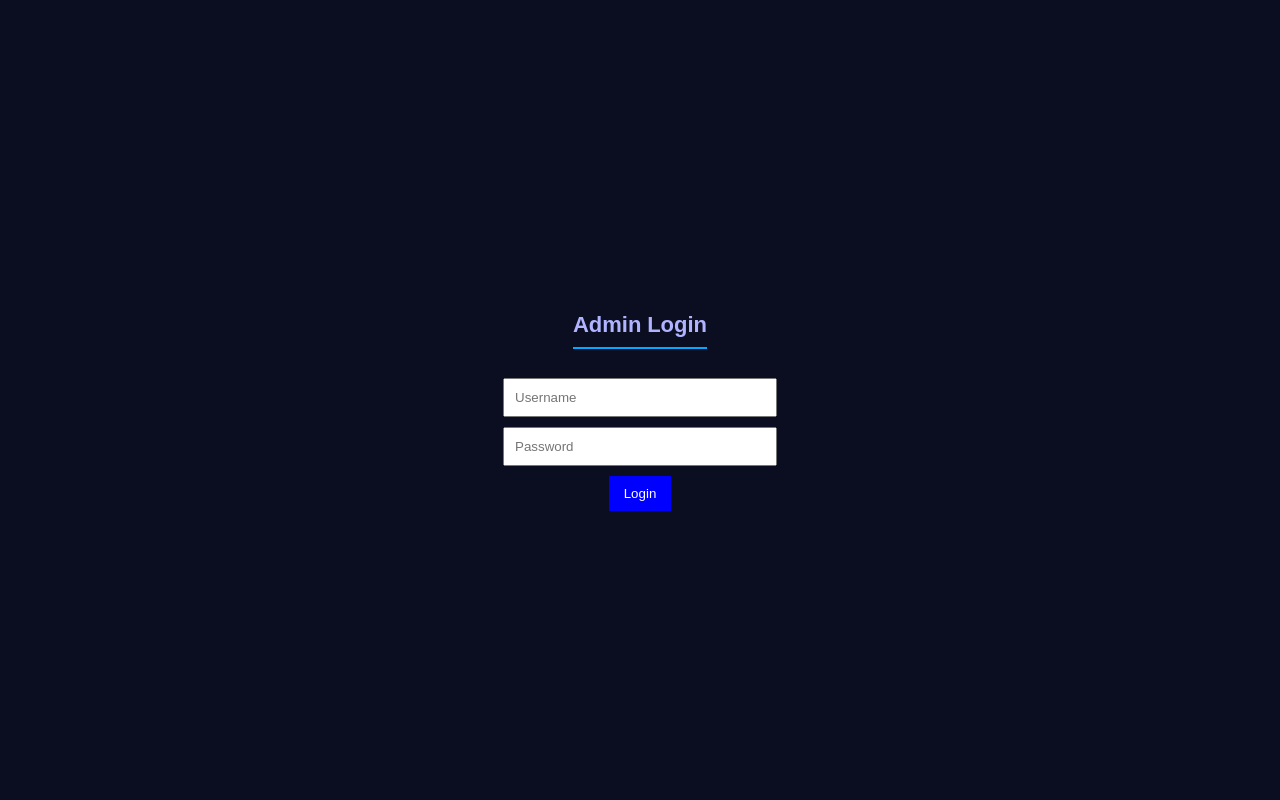
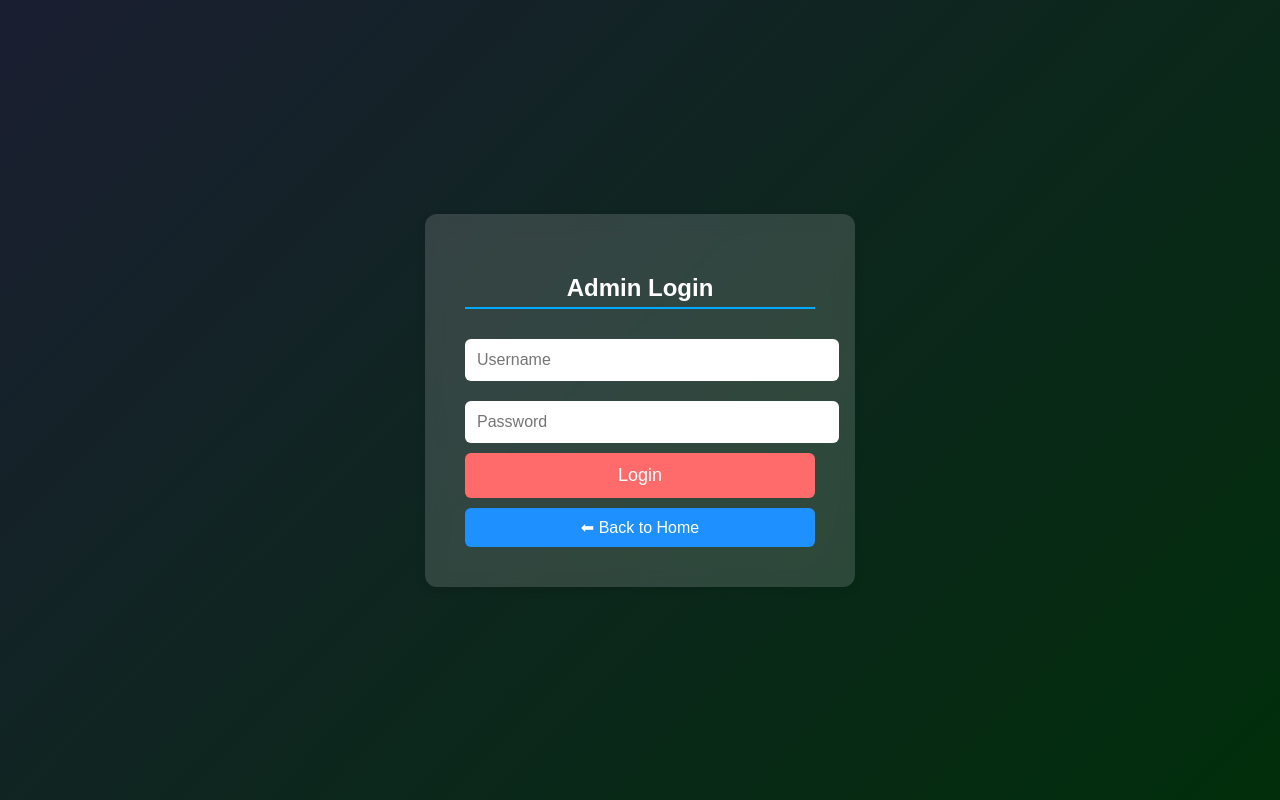
Before and after one commit to ikkyuuq/beplan, a React (Vite) app in the folder apps/web/: page /login in a window 1280 px wide. Built offline with nearby package versions, Linux system fonts and the light colour scheme.

Commit message:
edit interface login

```diff
--- a/apps/web/src/App.jsx
+++ b/apps/web/src/App.jsx
@@ -21,7 +21,6 @@ const Layout = () => {
             <li><Link to="/aboutme">About Me</Link></li>
             <li><Link to="/donate">Donate</Link></li>
             <li><Link to="/faq">FAQ</Link></li>
-              <button className="start">GET STARTED!</button>
           </ul>
         </nav>
       </header>
@@ -42,7 +41,7 @@ function App() {
           <Route path="donate" element={<Donate />} />
           <Route path="faq" element={<FAQ />} />
         </Route>
-        <Route path="login" element={<Login />} /> {/* เพิ่มหน้า Login */}
+        <Route path="login" element={<Login />} />
         <Route path="/admin" element={<AdminDashboard />} />
       </Routes>
     </Router>
--- a/apps/web/src/Login.css
+++ b/apps/web/src/Login.css
@@ -1,27 +1,79 @@
-/* src/Login.css */
-.login-container {
+  .login-container {
     display: flex;
-    flex-direction: column;
+    justify-content: center;
     align-items: center;
+    width: 100%;
+    margin: 0;
+    padding: 0;
+    font-family: "Poppins", sans-serif;
+    background: linear-gradient(135deg, #1a1e31, #012e0b);
+    height: 100vh;
+    display: flex;
     justify-content: center;
-    height: 100vh;
+    align-items: center;
+  }
+
+  .login-box {
+    background: rgba(255, 255, 255, 0.15);
+    backdrop-filter: blur(10px);
+    padding: 40px;
+    border-radius: 12px;
+    box-shadow: 0px 4px 10px rgba(0, 0, 0, 0.1);
+    text-align: center;
+    width: 350px;
+    color: white;
+  }
+
+  h2 {
+    font-size: 24px;
+    margin-bottom: 20px;
+    color: #ffffff;
   }
 
   input {
-    display: block;
-    width: 250px;
+    width: 100%;
+    padding: 12px;
     margin: 10px 0;
-    padding: 10px;
+    border: none;
+    border-radius: 6px;
+    font-size: 16px;
   }
 
-  button {
-    padding: 10px 15px;
-    background: blue;
+  .login-btn {
+    width: 100%;
+    padding: 12px;
+    border: none;
+    border-radius: 6px;
+    background: #ff6b6b;
     color: white;
-    border: none;
+    font-size: 18px;
     cursor: pointer;
+    transition: 0.3s;
   }
 
-  .error {
-    color: red;
+  .login-btn:hover {
+    background: #ff4757;
   }
+
+  .back-btn {
+    width: 100%;
+    margin-top: 10px;
+    padding: 10px;
+    border: none;
+    border-radius: 6px;
+    background: #1e90ff;
+    color: white;
+    font-size: 16px;
+    cursor: pointer;
+    transition: 0.3s;
+  }
+
+  .back-btn:hover {
+    background: #007bff;
+  }
+
+  .error-message {
+    color: #ff4444;
+    font-weight: bold;
+    margin-bottom: 10px;
+  }
--- a/apps/web/src/Login.jsx
+++ b/apps/web/src/Login.jsx
@@ -21,14 +21,15 @@ const Login = () => {
       localStorage.setItem("user", JSON.stringify(userData)); // 👉 เก็บข้อมูล User ลง localStorage
       navigate("/admin"); // ไปที่หน้า Admin Dashboard
     } else {
-      setError("Invalid username or password");
+      setError("❌ Invalid username or password!");
     }
   };
 
   return (
     <div className="login-container">
+      <div className="login-box">
         <h2>Admin Login</h2>
-      {error && <p className="error">{error}</p>}
+        {error && <p className="error-message">{error}</p>}
         <form onSubmit={handleLogin}>
           <input
             type="text"
@@ -44,8 +45,10 @@ const Login = () => {
             onChange={(e) => setPassword(e.target.value)}
             required
           />
-        <button type="submit">Login</button>
+          <button type="submit" className="login-btn">Login</button>
         </form>
+        <button className="back-btn" onClick={() => navigate("/")}>⬅ Back to Home</button>
+      </div>
     </div>
   );
 };
```
Lines whose indentation alone changed are shown as unchanged.
